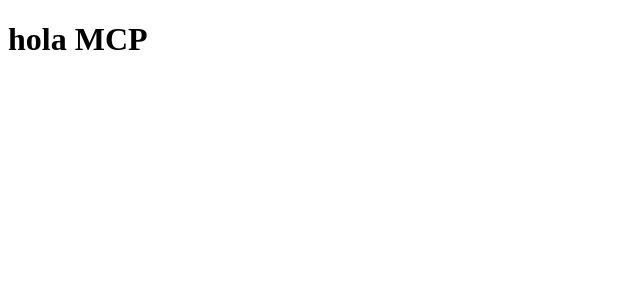
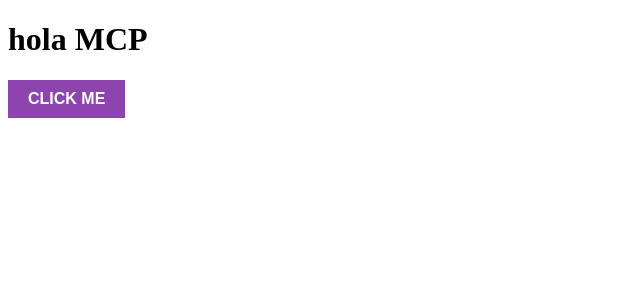
Before and after one commit to angelolev/mcp-test, a React (Vite) app: page / in a window 1280 px wide. Shown: the top 300 px of the page, without its empty margins (0-640 px from the left). Built offline with nearby package versions, Linux system fonts and the light colour scheme.

Commit message:
feat: add button component

```diff
--- a/src/App.tsx
+++ b/src/App.tsx
@@ -1,5 +1,12 @@
+import Button from "./components/Button";
+
 function App() {
-  return <h1>hola MCP</h1>
+  return (
+    <>
+      <h1>hola MCP</h1>
+      <Button />
+    </>
+  );
 }
 
-export default App
+export default App;
--- /dev/null
+++ b/src/components/Button/Button.module.css
@@ -0,0 +1,11 @@
+button {
+  background-color: #8e44ad;
+  color: white;
+  padding: 10px 20px;
+  border: none;
+  cursor: pointer;
+  font-size: 16px;
+  font-weight: bold;
+  text-transform: uppercase;
+  transition: all 0.3s ease;
+}
--- /dev/null
+++ b/src/components/Button/index.tsx
@@ -0,0 +1,7 @@
+import "./Button.module.css";
+
+function Button() {
+  return <button>Click me</button>;
+}
+
+export default Button;
```
